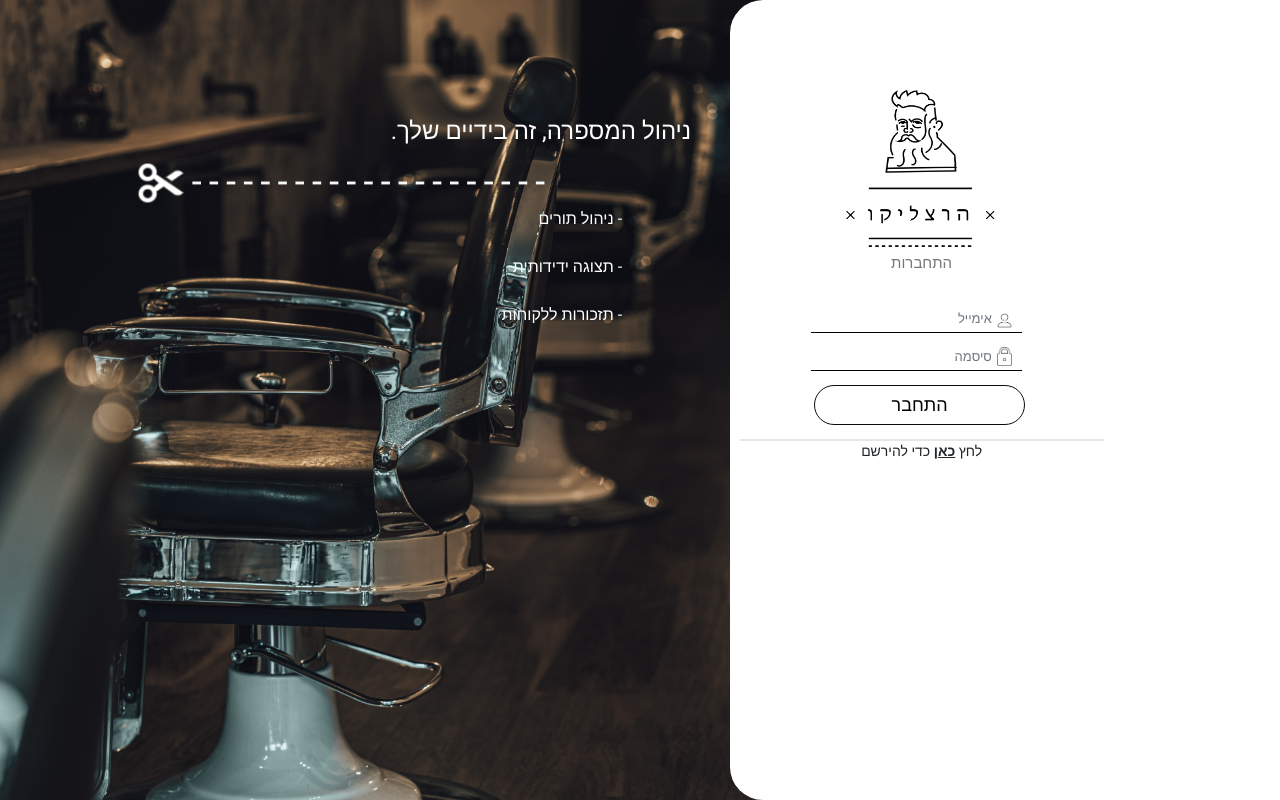
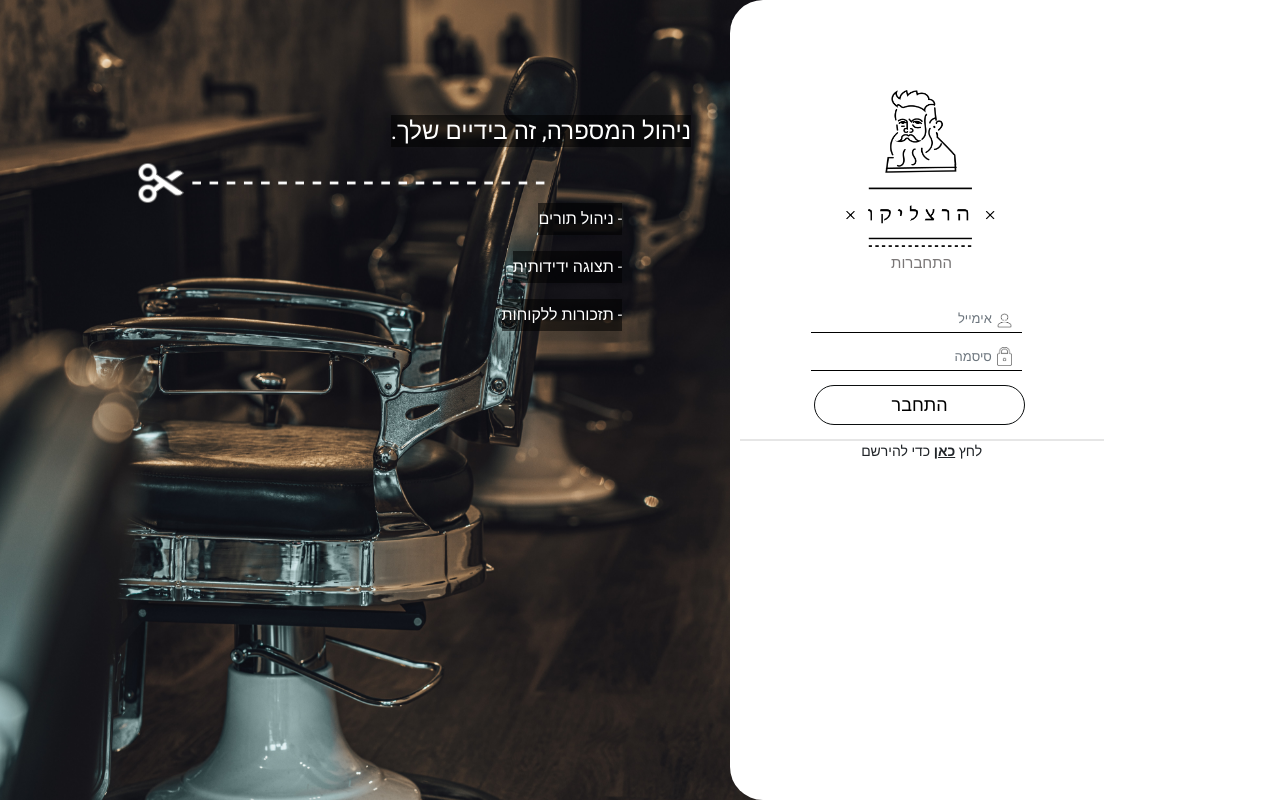
Before and after one commit to HoneyGoldman/Barber-Shop, an Angular app: page / in a window 1280 px wide. Built offline with nearby package versions, Linux system fonts and the light colour scheme.

Commit message:
added text backgroun for login page

```diff
--- a/src/app/login-form-v2/login-form-v2.component.html
+++ b/src/app/login-form-v2/login-form-v2.component.html
@@ -7,8 +7,9 @@
             text-align: center;
             margin-right: 10%;display: inline-block;">
             <div>
-                <div style="color: white;float: right;font-size: large;">
-                    <h1>ניהול המספרה, זה בידיים שלך.</h1>
+                <div style="color: white;float: right;font-size: large;
+                ">
+                    <h1 style="background-color: #0000008c;">ניהול המספרה, זה בידיים שלך.</h1>
                 </div>
             </div>
             <div style="display: flex;width: 100%;">
@@ -18,11 +19,14 @@
             <div style="display: inline-block;float: right;
                 margin: inherit;">
 
-                <h1 style="color: white;font-size: medium;float: right;">- ניהול תורים</h1><br>
+                <h1 style="color: white;font-size: medium;float: right;    background-color: #0000008c;
+                ">- ניהול תורים</h1><br>
 
 
-                <h1 style="color: white;font-size: medium;float: right;">- תצוגה ידידותית</h1><br>
-                <h1 style="color: white;font-size: medium;float: right;">- תזכורות ללקוחות</h1><br>
+                <h1 style="color: white;font-size: medium;float: right;    background-color: #0000008c;
+                ">- תצוגה ידידותית</h1><br>
+                <h1 style="color: white;font-size: medium;float: right;    background-color: #0000008c;
+                ">- תזכורות ללקוחות</h1><br>
             </div>
         </div>
     </div>
```
